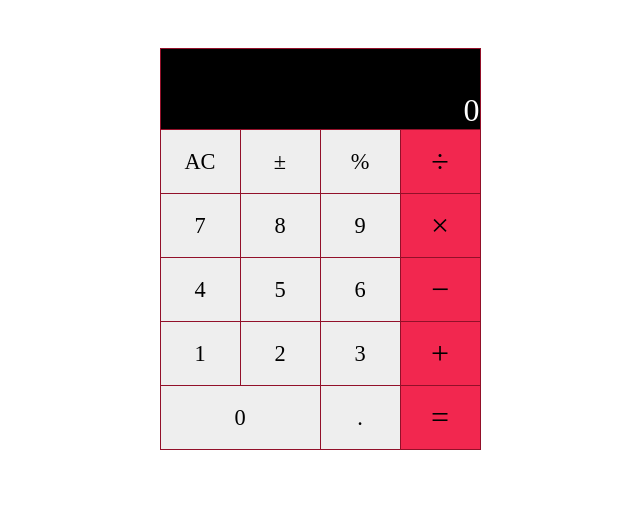
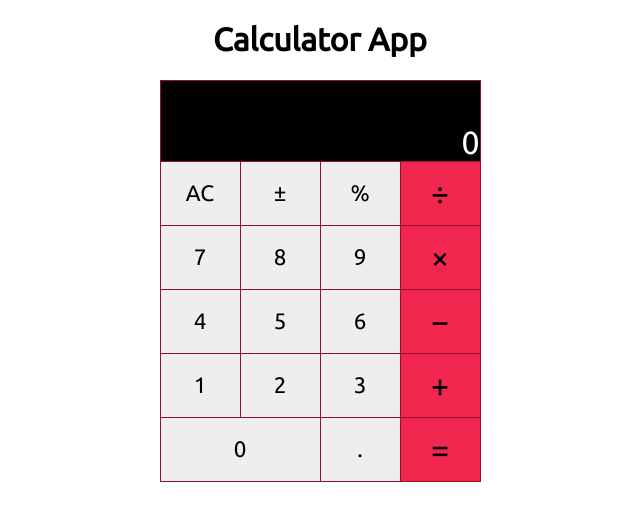
Before and after one commit to elvinlkw/react-calculator, a React (Create React App) app: page / in a window 1280 px wide. Shown: the top 520 px of the page, without its empty margins (320-960 px from the left). Built offline with nearby package versions, Linux system fonts and the light colour scheme.

Commit message:
added implementation for +/- key

```diff
--- a/src/components/App.jsx
+++ b/src/components/App.jsx
@@ -18,12 +18,13 @@ class App extends Component {
         this.clearAll = this.clearAll.bind(this);
     }
     componentDidUpdate(){
-
+        console.log(this.state);
     }
     clearAll(){
         this.setState({
             input: '',
-            output: 0
+            output: 0,
+            storage: 0
         });
     }
     handleCharacter(val){
@@ -33,17 +34,38 @@ class App extends Component {
                 storage: math.eval(this.state.input) / 100
             });
         }else{
-            this.setState({
-                output: '-' + math.eval(this.state.input),
-                storage: '-' + math.eval(this.state.input)
-            });
+            // Handler for pressing '+/-' key
+            if(this.state.storage[0] === '-'){
+                this.setState({
+                    input: this.state.storage.substr(1),
+                    storage: this.state.storage.substr(1)
+                })
+            } else if(this.state.storage === 0){
+                this.setState({
+                    input: '-' + this.state.input,
+                    storage: '-' + this.state.input
+                });
+            } else{
+                this.setState({
+                    input: '-' + this.state.storage,
+                    storage: '-' + this.state.storage
+                });
+            }
         }
     }
     handleEqual(){
-        this.setState({
-            output: math.eval(this.state.input),
-            storage: math.eval(this.state.input)
-        })
+        try{
+            this.setState({
+                output: math.eval(this.state.input),
+                storage: math.eval(this.state.input).toString()
+            });
+        } catch(e){
+            alert('Invalid Operation');
+            this.setState({
+                input: this.state.output
+            });
+        }
+
     }
     addToDisplay(val){
         if(val === "×"){
@@ -53,7 +75,6 @@ class App extends Component {
         } else if(val === "−"){
             val = "-"
         }
-
         if(this.state.storage === 0){
             this.setState({
                 input: this.state.input + val
@@ -64,11 +85,14 @@ class App extends Component {
                 storage: 0
             })
         }
-
     }
     render() {
         var {input, output} = this.state;
         return (
+            <div>
+            <div id="page-title">
+                <h1>Calculator App</h1>
+            </div>
             <div className="container">
                 <div className="row">
                     <Display input={input} output={output}/>
@@ -102,7 +126,7 @@ class App extends Component {
                     <Buttons onClick={this.addToDisplay}>.</Buttons>
                     <Buttons onClick={this.handleEqual}>=</Buttons>
                 </div>
-
+                </div>
             </div>
         );
     }
--- a/src/index.css
+++ b/src/index.css
@@ -1,5 +1,12 @@
+@import url('https://fonts.googleapis.com/css?family=Ubuntu');
+
+
 body {
   margin: 0;
-  margin-top: 3rem;
   padding: 0;
+  height: 100vh;
+  display:flex;
+  flex-direction: column;
+  align-content: center;
+  font-family: 'Ubuntu', Arial, Helvetica, sans-serif
 }
--- a/src/style/App.css
+++ b/src/style/App.css
@@ -1,9 +1,18 @@
+#page-title{
+    text-align: center;
+    font-weight: bold;
+}
+
 .container{
+    position: relative;
     width: 20rem;
     margin: 0 auto;
     height: auto;
     border: 1px #921029 solid;
     border-right: none;
+    display:flex;
+    flex-directioN: column;
+    justify-content: center;
 }
 
 .row{
```
